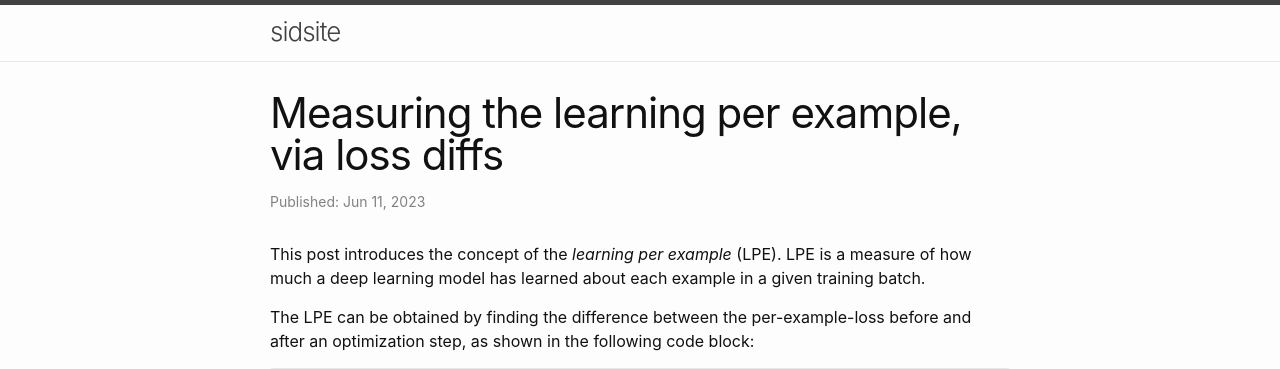
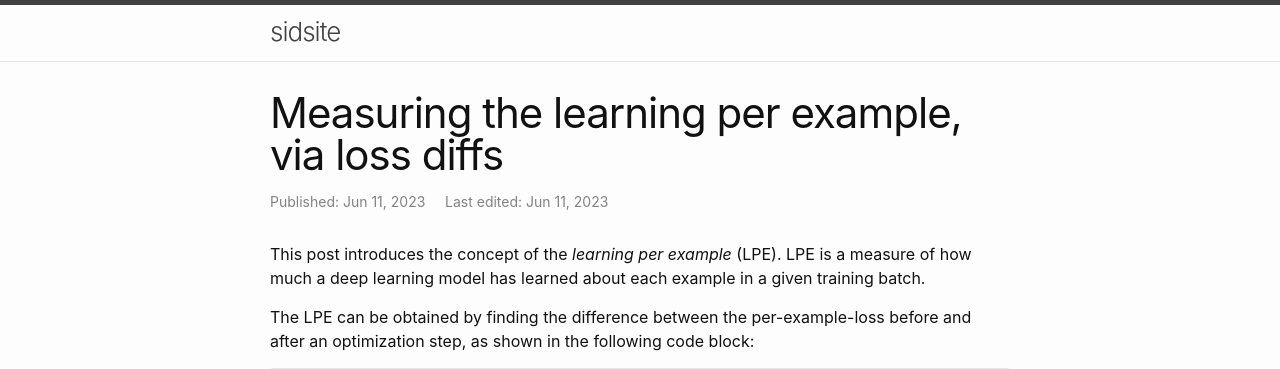
Before and after one commit to sradc/sradc.github.io, a Jekyll site: the page built from _posts/2023-06-11-lpe.md, in a window 1280 px wide and 900 px high. Shown: the top 369 px of the window. Built offline with Jekyll 4.4.1, drawn with Linux system fonts in a browser that asks for light colours; comment, search, counter and statistics services are not loaded.

Commit message:
updated date edited

```diff
--- a/_posts/2023-06-11-lpe.md
+++ b/_posts/2023-06-11-lpe.md
@@ -1,8 +1,8 @@
 ---
 layout: post
 title:  "Measuring the learning per example, via loss diffs"
-date:   2023-06-11 00:00:00 +0000
-date_edited:
+date: 2023-06-11 00:00:00 +0000
+date_edited: 2023-06-11 00:00:00 +0000
 categories:
 comments: true
 ---
```
